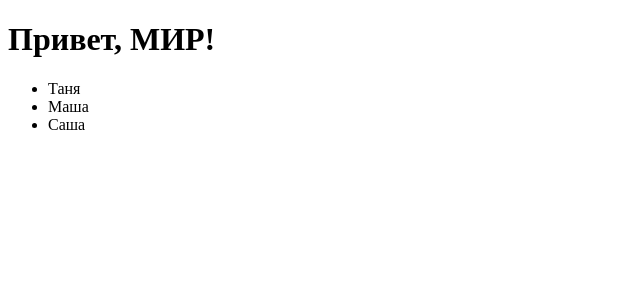
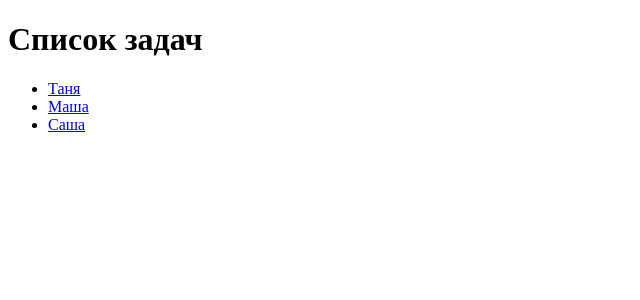
Before and after one commit to SergeyDedikov/test__ne-naprasno, a Next.js app: page / in a window 1280 px wide. Shown: the top 300 px of the page, without its empty margins (0-640 px from the left). Built offline with nearby package versions, Linux system fonts and the light colour scheme.

Commit message:
feat: routes for tasks

```diff
--- a/src/pages/index.js
+++ b/src/pages/index.js
@@ -1,15 +1,19 @@
 import { useState } from "react";
+import Link from "next/link";
 
 export default function App() {
-  const names = ["Таня", "Маша", "Саша"];
-  const [greeting, setGreeting] = useState("Привет, МИР!");
+  const tasks = ["Таня", "Маша", "Саша"];
 
   return (
     <div>
-      <h1>{greeting}</h1>
+      <h1>Список задач</h1>
       <ul>
-        {names.map((name) => (
-          <li key={name}>{name}</li>
+        {tasks.map((task) => (
+          <li key={task}>
+            <Link href="/tasks/task">
+              <a>{task}</a>
+            </Link>
+          </li>
         ))}
       </ul>
     </div>
```
Also changed, not shown: src/pages/tasks/task.js (added, +9 -0 lines).
